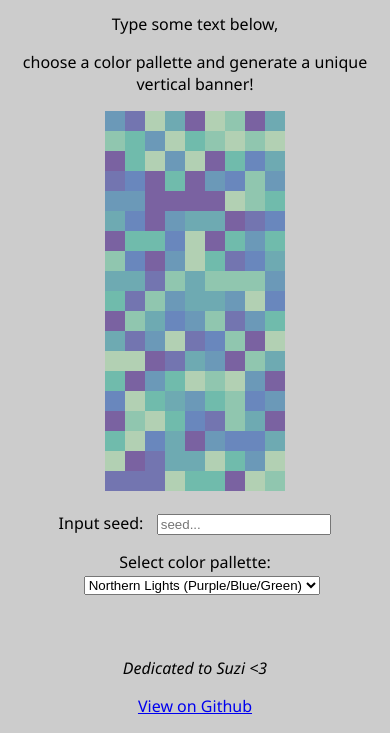
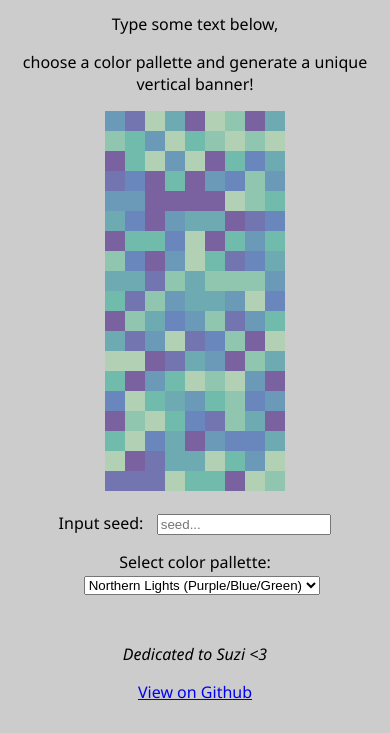
Before and after one commit to p2js/pgimg, a plain HTML site: page index.html in a window 390 px wide. Shown: the part 111-844 px from the top of the page. Drawn offline with Linux system fonts and the light colour scheme.

Commit message:
change meta, fix mobile styling

```diff
--- a/index.html
+++ b/index.html
@@ -6,12 +6,12 @@
     <meta http-equiv="X-UA-Compatible" content="IE=edge">
     <meta name="viewport" content="width=device-width, initial-scale=1.0">
     <!--Website embed tags-->
-    <meta name="theme-color" content="#121C25" data-react-helmet="true" />
+    <meta name="theme-color" content="#CCCCCC" data-react-helmet="true" />
     <meta content="https://alfiot.net/pgimg" property="og:url" />
     <meta property="og:title" content="PGImg" />
     <meta content="Procedurally generated images!" property="og:description" />
     <link rel="stylesheet" href="./style.css">
-    <title>pgImg</title>
+    <title>PGImg</title>
 </head>
 
 <body>
--- a/style.css
+++ b/style.css
@@ -19,3 +19,10 @@ body {
 #palletteSelector {
     margin-left: 1em;
 }
+
+@media only screen and (max-width: 800px) {
+    .bottom {
+        position: relative;
+        padding-top: 2em;
+    }
+}
```
